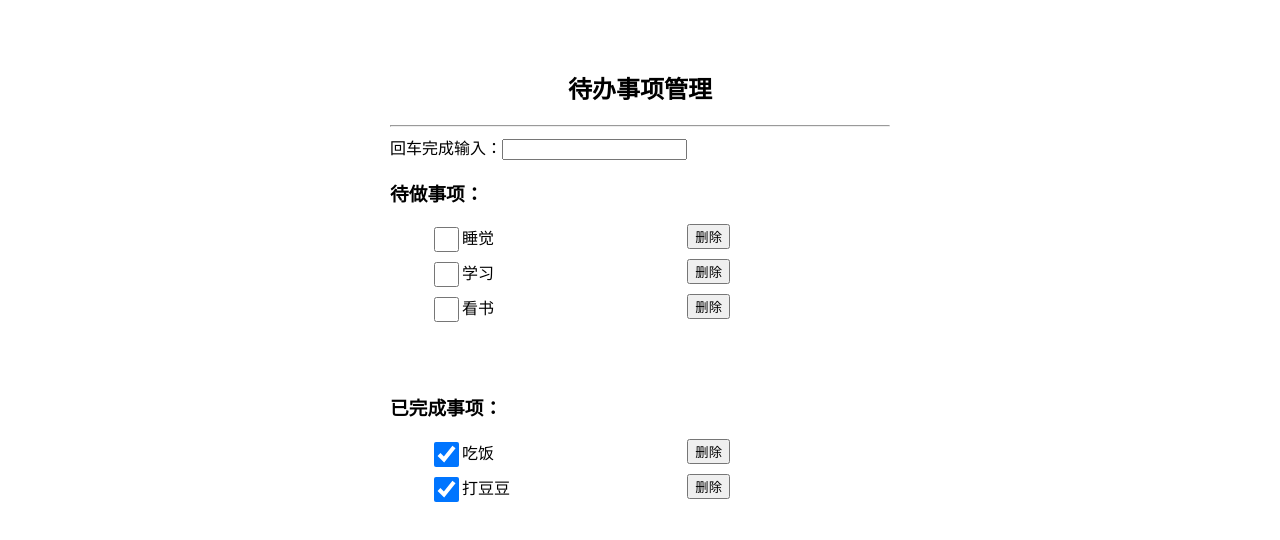
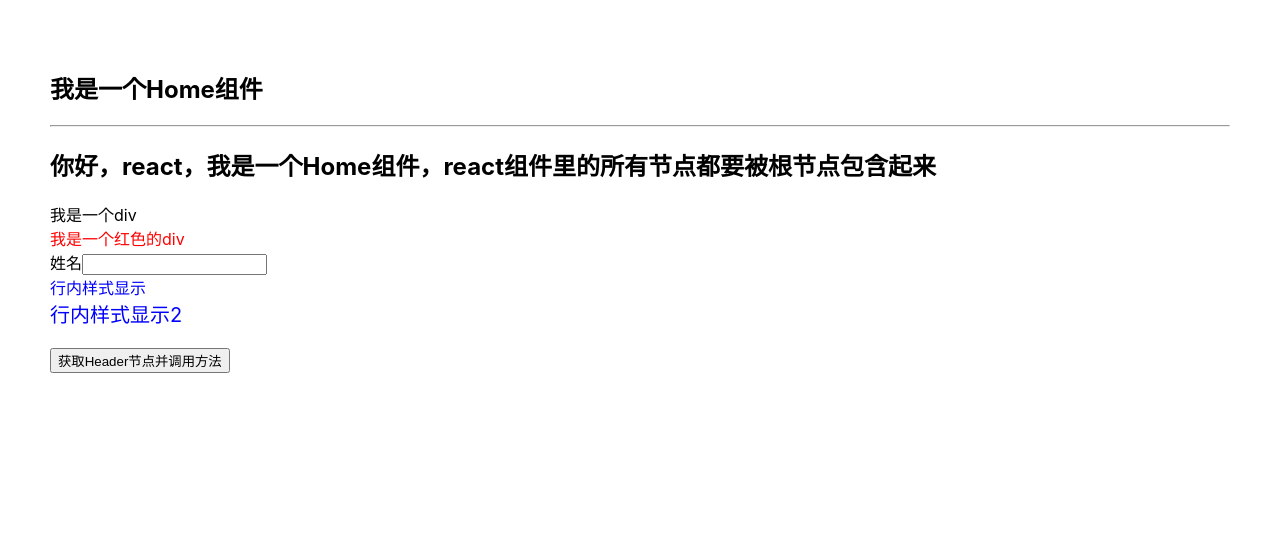
Before and after one commit to kdyzm/react-lesson, a React (Create React App) app: page / in a window 1280 px wide. Shown: the top 540 px of the page. Built offline with nearby package versions, Linux system fonts and the light colour scheme.

Commit message:
父子组件传值

```diff
--- a/src/App.js
+++ b/src/App.js
@@ -10,7 +10,7 @@
 function App() {
   return (
     <div className="App">
-      <TodoList/>
+      <Home/>
     </div>
   );
 }
--- /dev/null
+++ b/src/components/Header.js
@@ -0,0 +1,26 @@
+import React, { Component } from 'react';
+
+class Header extends Component {
+    constructor(props) {
+        super(props);
+        var title=this.props.title;
+        this.state = {
+
+            title: title
+        };
+    }
+
+    run=()=>{
+        alert("我是Header组件的run方法");
+    }
+
+    render() {
+        return (
+            <div>
+                <h2>{this.state.title}</h2>
+            </div>
+        );
+    }
+}
+
+export default Header;
--- a/src/components/Home.js
+++ b/src/components/Home.js
@@ -1,5 +1,6 @@
 import React from 'react';
 import '../assets/css/Home.css';
+import Header from './Header'
 
 class Home extends React.Component{
     constructor(props){
@@ -21,10 +22,16 @@
         };
     }
 
+    getHeader = ()=>{
+        this.refs.header.run();
+    }
+
     render(){
 
         return (
         <div>
+            <Header ref="header" title="我是一个Home组件"/>
+            <hr/>
             <h2>你好，react，我是一个Home组件，react组件里的所有节点都要被根节点包含起来</h2>
             <div title={this.state.title}>我是一个div</div>
             <div className={this.state.color}>我是一个红色的div</div>
@@ -36,9 +43,10 @@
                 行内样式显示
             </div>
             <div style={this.state.style}>
-
                 行内样式显示2
             </div>
+            <br/>
+            <button onClick={this.getHeader}>获取Header节点并调用方法</button>
         </div>
         )
     }
```
